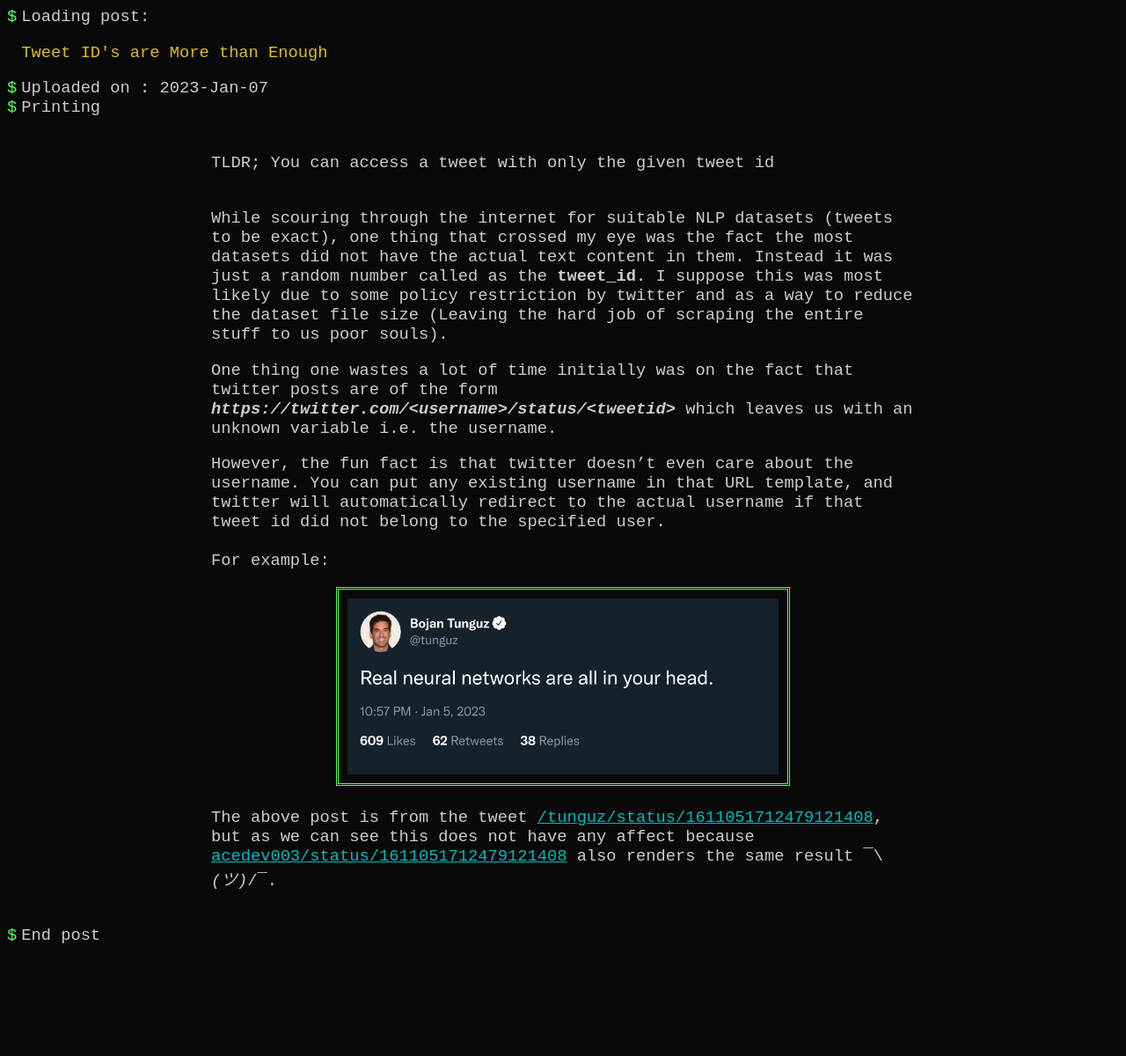
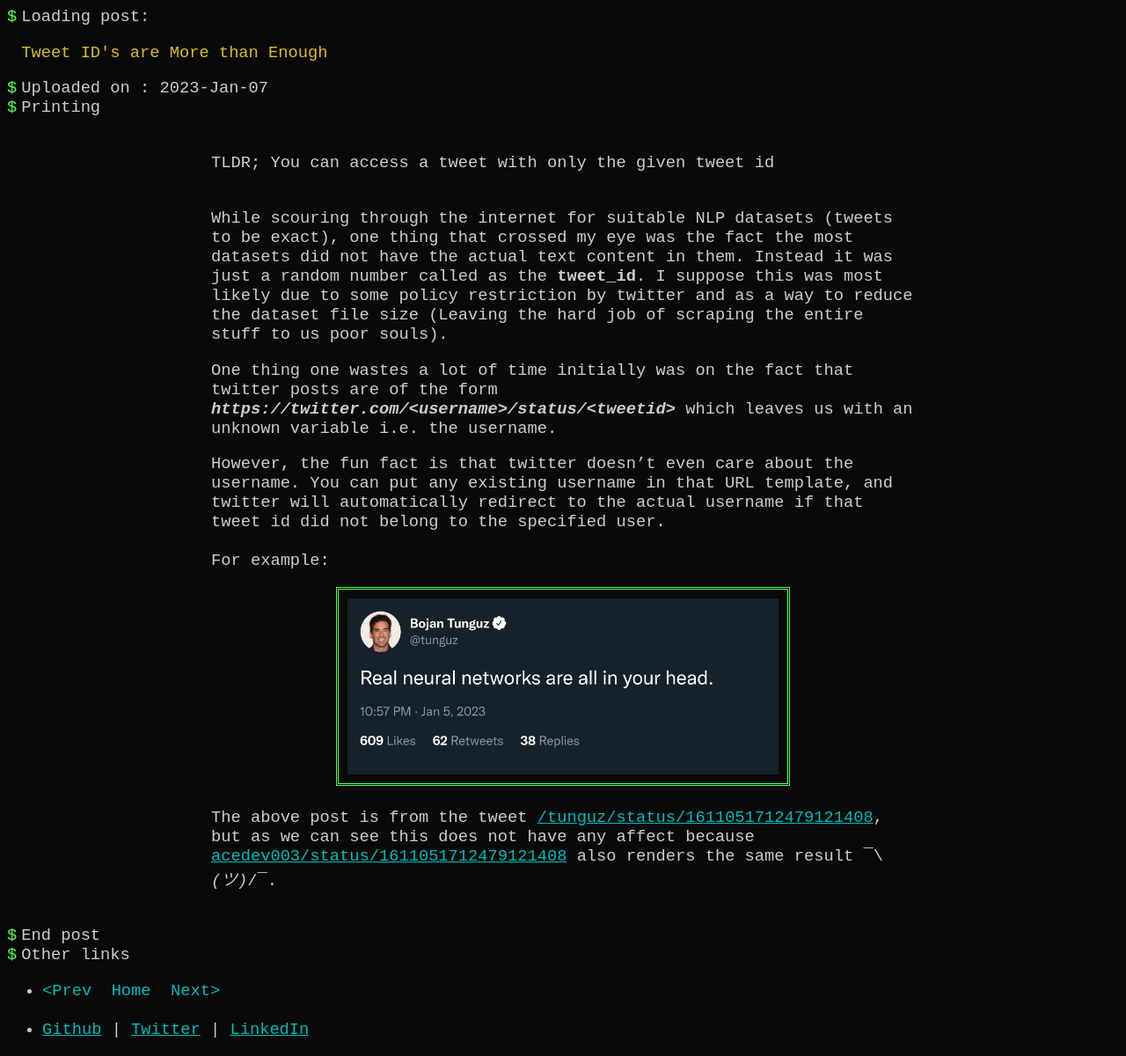
Before and after one commit to Acedev003/Blog, a Jekyll site: the page built from _posts/2023-01-07-Tweet-ID's-Are-More-Than-Enough.md, in a window 1280 px wide. Shown: the whole page at 88% size. Built offline with Jekyll 4.4.1, drawn with Linux system fonts in a browser that asks for light colours; before the commit the page ends 1082 px from its top, so only the background shows below that.

Commit message:
Add prev home next links in posts

```diff
--- a/_layouts/post.html
+++ b/_layouts/post.html
@@ -9,8 +9,8 @@
   </head>
   <body>
     <div class="term" data-typing-effect><div>Loading post: <p style="color: #d9bd26;"> {{page.title}}</p></div></div><br>
-    <div class="term"><div>Uploaded on  : {{page.date | date: "%Y-%b-%d" }}</div></div><br>
-    <div class="term">Printing</div>
+    <div class="term" data-typing-effect><div>Uploaded on  : {{page.date | date: "%Y-%b-%d" }}</div></div><br>
+    <div class="term" data-typing-effect>Printing</div>
     <div class="post_parent">
       <div class="hidden post" id="post">
         <br>
@@ -18,10 +18,48 @@
         <br>
       </div>
     </div>
-    <div class="term">End post</div>
+    <div class="term2" data-typing-effect>End post</div> <br>
+    <div class="term2" data-typing-effect>
+      Other links
+    </div>
+    <div id="other_links" style="visibility: hidden;">
+      <ul>
+        <li>
+            {% for post in site.posts %}
+              {% if post.url == page.url %}
+                {% assign prev_index = forloop.index0 | plus:1 %}
+                {% assign next_index = forloop.index0 | minus:1 %}
+
+                {% if forloop.last %}
+                &nbsp;<a href="/Blog/" class="nu">Home</a>&nbsp;
+                  <a href="{{site.posts[next_index].url | relative_url}}" class="nu">Next&gt;</a>
+                {% elsif forloop.first %}
+                  <a href="{{site.posts[prev_index].url | relative_url}}" class="nu">&lt;Prev</a>
+                  &nbsp;<a href="/Blog/" class="nu">Home</a>&nbsp;
+                {% else %}
+                <a href="{{site.posts[prev_index].url | relative_url}}" class="nu">&lt;Prev</a>
+                &nbsp;<a href="/Blog/" class="nu">Home</a>&nbsp;
+                <a href="{{site.posts[next_index].url | relative_url}}" class="nu">Next&gt;</a>
+                {% endif %}
+              {% endif %}
+            {% endfor %}
+        </li>
+        <br>
+        <li>
+          <a href="https://github.com/acedev003">Github</a> |
+          <a href="https://twitter.com/acedev003">Twitter</a> |
+          <a href="https://in.linkedin.com/in/acedev003">LinkedIn</a>
+        </li>
+      </ul>
+      <div>
+      </div>
+    </div>
     <script>
       typingEffect(Array.from(document.getElementsByClassName("term")),{speed:10}).then(()=>{
         document.getElementById("post").style.visibility = "visible";
+        typingEffect(Array.from(document.getElementsByClassName("term2")),{speed:10}).then(()=>{
+          document.getElementById("other_links").style.visibility = "visible";
+        });
       });
     </script>
   </body>
--- a/assets/css/theme.css
+++ b/assets/css/theme.css
@@ -9,6 +9,12 @@
 a, a:visited, a:hover, a:active
 {
     color: #00bbbb;
+}
+
+a.nu, a.nu:visited, a.nu:hover, a.nu:active
+{
+    color: #00bbbb;
+    text-decoration: none;
 }
 
 
```
